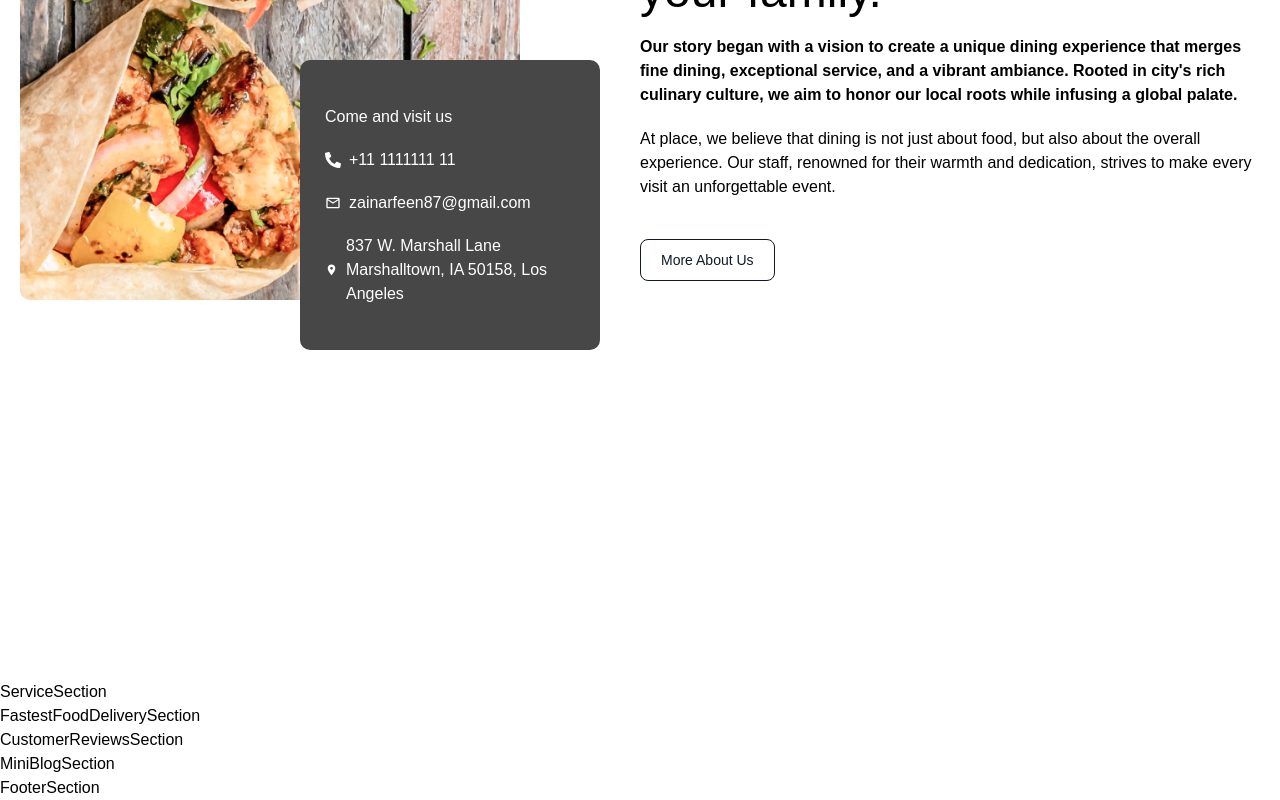
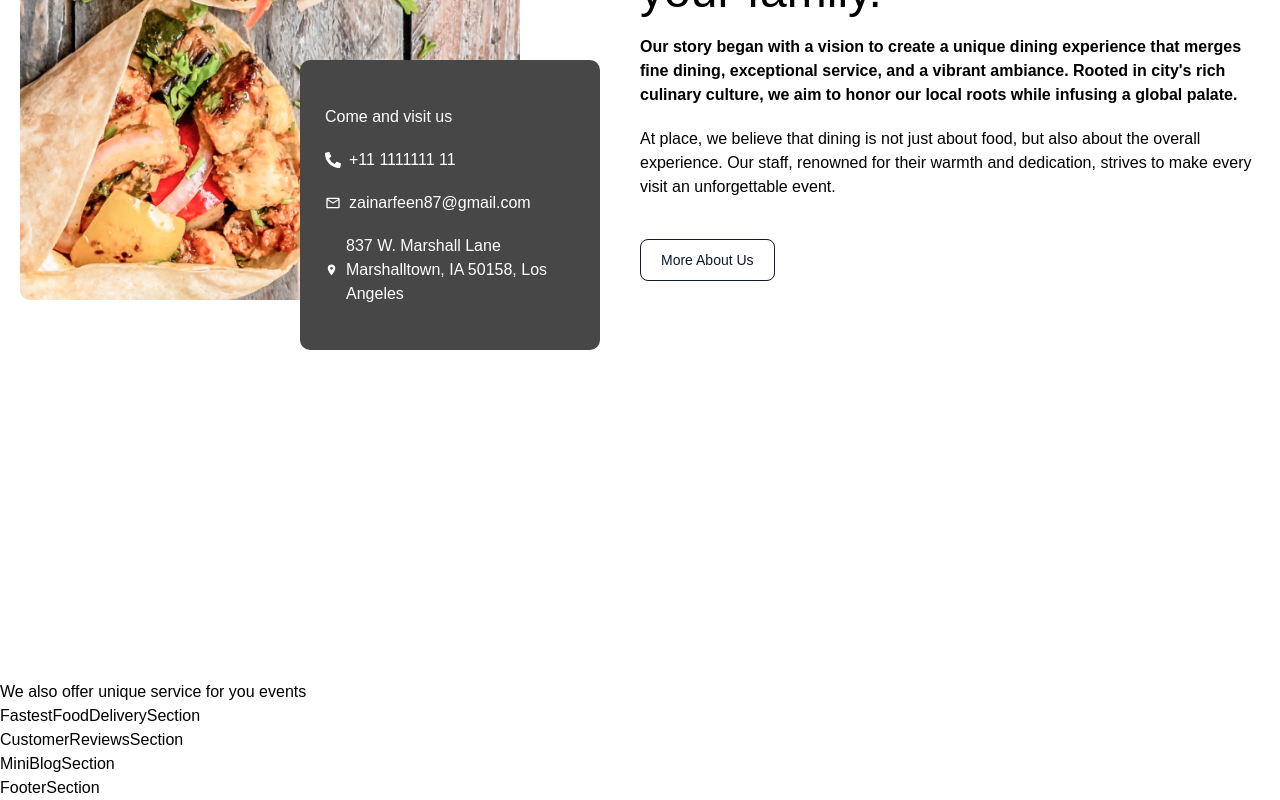
Before and after one commit to ZAINKHAN25/kolachi-resturant, a Next.js app: page / in a window 1280 px wide. Shown: the part 1696-2496 px from the top of the page. Built offline with nearby package versions, Linux system fonts and the light colour scheme.

Commit message:
Code push

```diff
--- a/src/app/components/UniqueServiceSection/index.jsx
+++ b/src/app/components/UniqueServiceSection/index.jsx
@@ -3,7 +3,7 @@ import React from 'react';
 function ServiceSection() {
     return (
         <div>
-            ServiceSection
+            <h1>We also offer unique service for you events</h1>
         </div>
     )
 }
```
